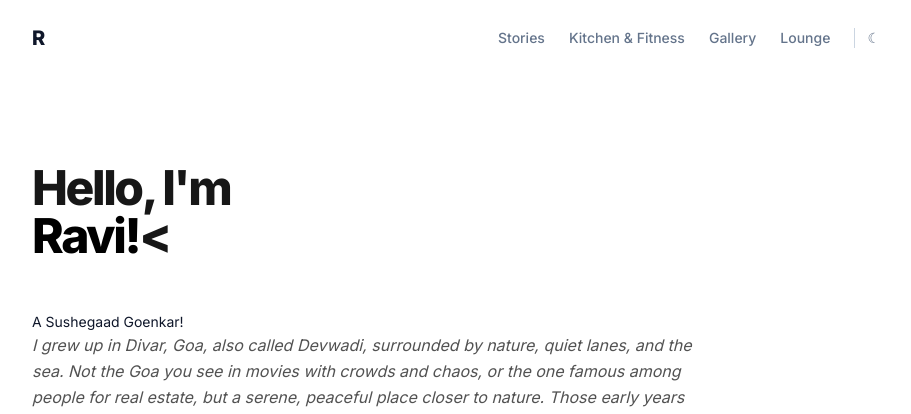
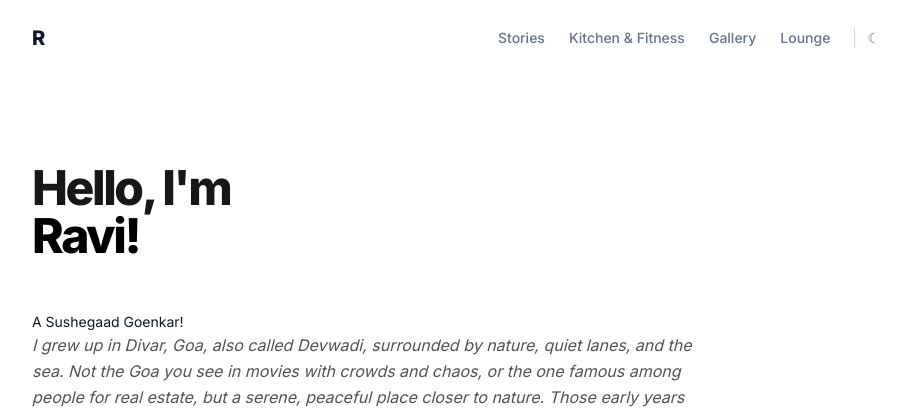
Before and after one commit to diaryofravi/me, a Jekyll site: the page built from index.html, in a window 1280 px wide and 1335 px high. Shown: the top 414 px of the window, without its empty margins (184-1095 px from the left). Built offline with Jekyll 4.4.1, drawn with Linux system fonts in a browser that asks for light colours; nearby versions of some CDN libraries.

Commit message:
Update index.html

```diff
--- a/index.html
+++ b/index.html
@@ -8,7 +8,7 @@
   <!-- Heading -->
   <h1 class="text-3xl sm:text-5xl font-black tracking-tighter mb-8 text-neutral-900 dark:text-white leading-tight">
   Hello, I'm <br>
-  <span class="text-black dark:text-white">Ravi!</span><
+  <span class="text-black dark:text-white">Ravi!</span>
   </h1><br>
   <p>A Sushegaad Goenkar!</p>
   <!-- Summary Text (Italic & Paragraphs) -->
@@ -28,7 +28,7 @@
     </p>
 
     <p>This space is where I share what matters to me: balance, simplicity, and the journey of becoming a better version of myself.</p><br>
-    <i>Dev bare korum</i>
+    Dev bare korum
   </div>
 </section>
 
```
